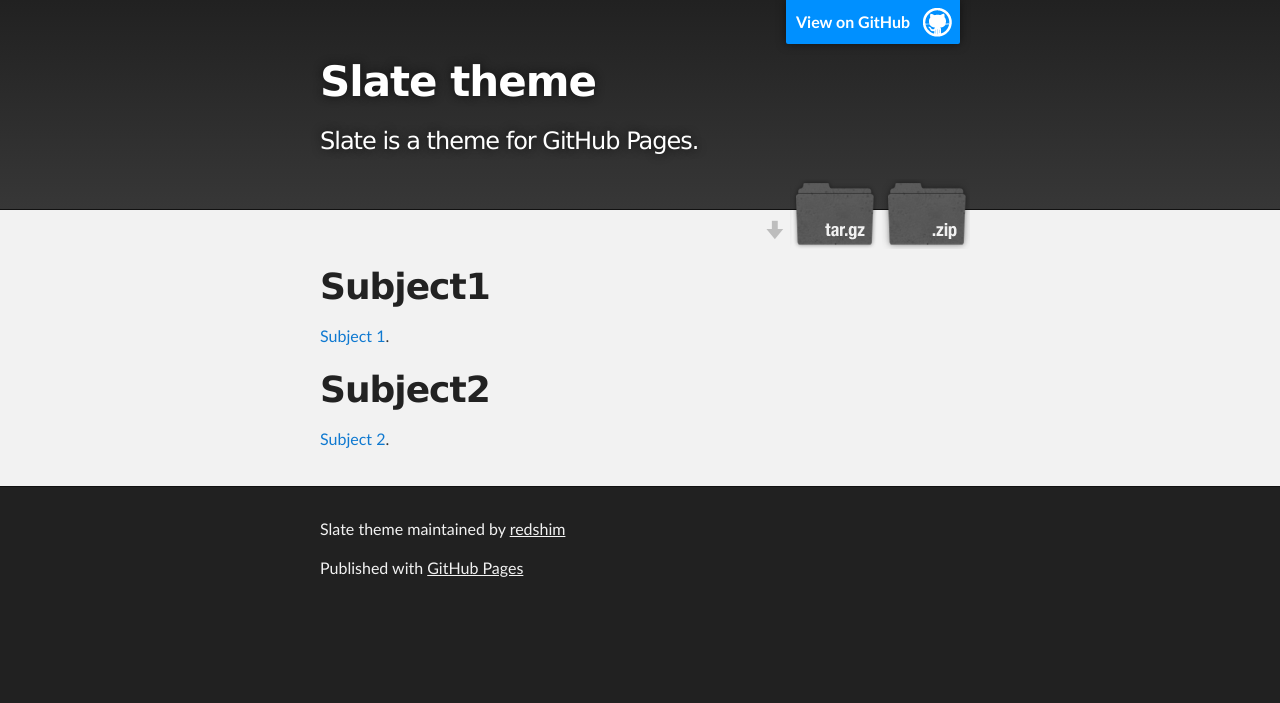
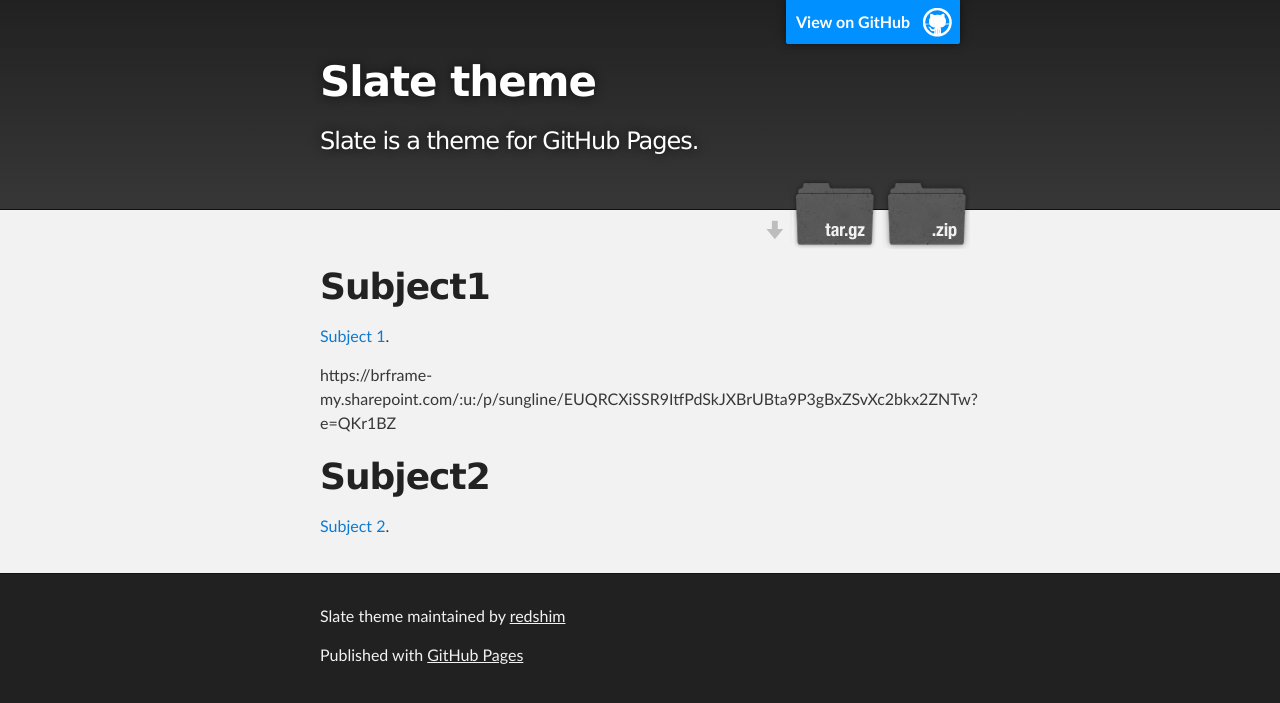
Before and after one commit to redshim/WorkWithAcademy, a Jekyll site: the page built from index.md, in a window 1280 px wide. Shown: the top 703 px of the page. Built offline with Jekyll 4.4.1, drawn with Linux system fonts in a browser that asks for light colours; our own code applies the rules of GitHub Pages for plain Markdown files; some of the changed lines change nothing that is shown.

Commit message:
Update index.md

```diff
--- a/index.md
+++ b/index.md
@@ -3,7 +3,7 @@
 
 [Subject 1](./subject1_page.html).
 
-
+https://brframe-my.sharepoint.com/:u:/p/sungline/EUQRCXiSSR9ItfPdSkJXBrUBta9P3gBxZSvXc2bkx2ZNTw?e=QKr1BZ
 
 # Subject2
 
```
